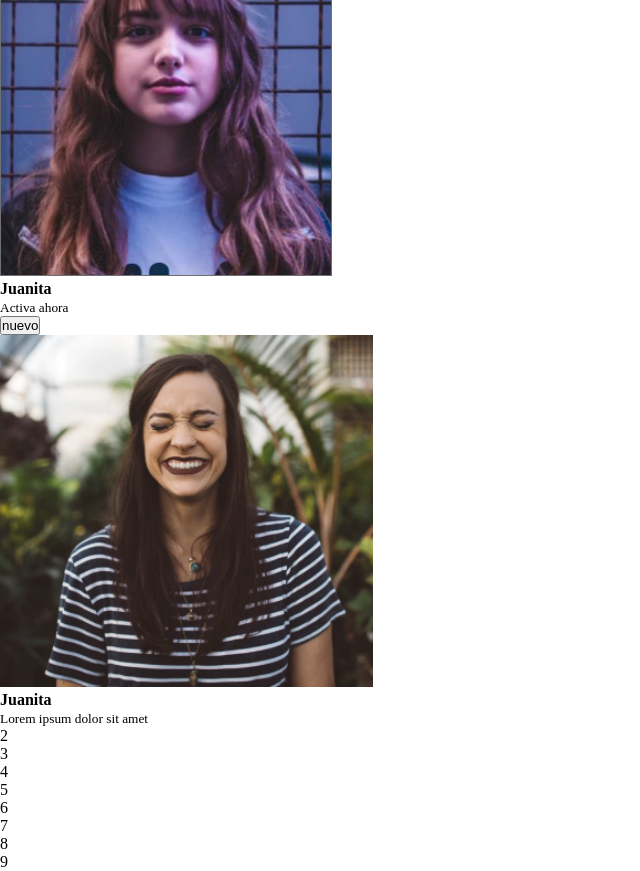
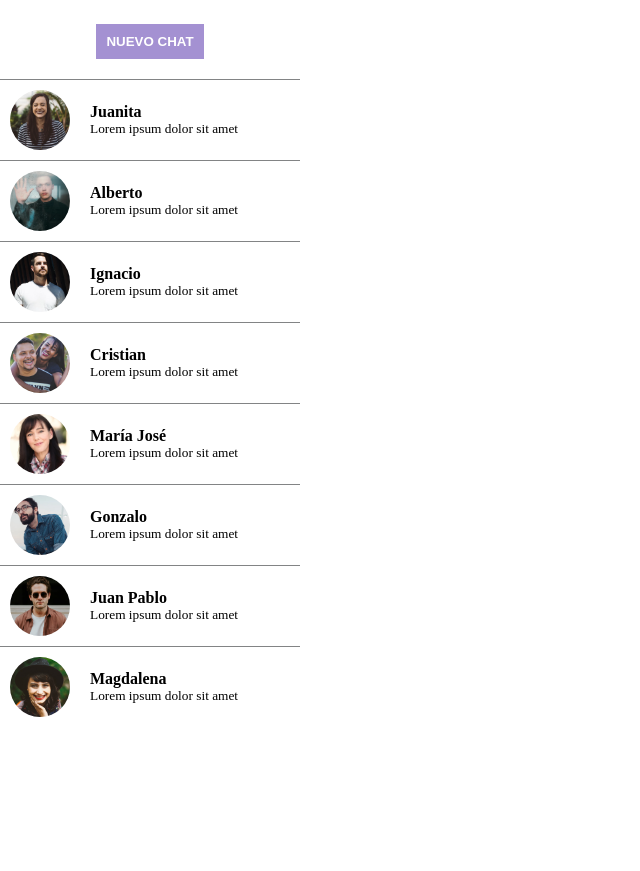
Before and after one commit to CaroFloVal/desafio_uno, a plain HTML site: page index.html in a window 1280 px wide. Shown: the part 76-947 px from the top of the page, without its empty margins (0-640 px from the left). After the commit the page ends 803 px from the top, so only its background shows below. Drawn offline with Linux system fonts and the light colour scheme.

Commit message:
estilos aside

```diff
--- a/assets/css/style.css
+++ b/assets/css/style.css
@@ -6,3 +6,83 @@
 body{
     display: flex;
 }
+
+.sidebar_btn{
+    display: flex;
+    justify-content: center;
+    align-items: center;
+    padding: 20px ;
+}
+.sidebar_btn button{
+    padding: 10px;
+    background-color: #A491D2;
+    border: none;
+    text-transform: uppercase;
+    font-weight: 800;
+    color: white;
+}
+.sidebar{
+    width: 300px;
+}
+.sidebar_header{
+    display: flex;
+    justify-content: space-between;
+    padding: 20px;
+}
+.sidebar_header_img{
+    display: flex;
+    gap: 10px;
+
+}
+.sidebar_header_img figure{
+    width: 40px;
+    height: 40px;
+    border-radius: 50%;
+    overflow: hidden;
+}
+.usuario{
+    width: 100%;
+    height: 100%;
+    object-fit: cover;
+
+}
+.sidebar_header_text{
+    display: flex;
+    flex-direction: column;
+    justify-content: center;
+
+}
+.sidebar_header_icons{
+    display: flex;
+    justify-content: center;
+    align-items: center;
+    gap: 15px;
+    font-size: 24px;
+}
+.sidebar_users_ul{
+    display: flex;
+    flex-direction: column;
+}
+.sidebar_users_li{
+    display: flex;
+    gap: 20px;
+    padding: 10px;
+    border-top: solid 1px #828485;
+}
+.sidebar_users_li figure{
+    width: 60px;
+    height: 60px;
+    border-radius: 50%;
+    overflow: hidden;
+}
+.sidebar_users_img{
+    width: 100%;
+    height: 100%;
+    object-fit: cover;
+}
+
+.sidebar_users_texts {
+    display: flex;
+    flex-direction: column;
+    justify-content: center;
+}
--- a/index.html
+++ b/index.html
@@ -8,42 +8,42 @@
     <link rel="stylesheet" href="/assets/css/style.css">
 </head>
 <body>
-    <aside>
-        <section>
-            <div>
+    <aside class="sidebar">
+        <section class="sidebar_header">
+            <div class="sidebar_header_img">
                 <div>
                     <figure>
-                        <img src="assets/img/maria.jpg" alt="foto María">
+                        <img class="usuario" src="assets/img/maria.jpg" alt="foto María">
                     </figure>
                 </div>
-                <div>
+                <div class="sidebar_header_text">
                     <p>
-                        <b>Juanita</b>
+                        <b>María</b>
                     </p>
                     <small>
                         Activa ahora
                     </small>
                 </div>
             </div>
-            <div>
-                <i></i>
-                <i></i>
+            <div class="sidebar_header_icons">
+                <i class="fa-regular fa-message"></i>
+                <i class="fa-solid fa-bars"></i>
             </div>
         </section>
-        <section>
+        <section class="sidebar_btn">
             <button>
-                nuevo
+                Nuevo chat
             </button>
         </section>
-        <section>
-            <ul>
-                <li>
+        <section class="sidebar_users">
+            <ul class="sidebar_users_ul">
+                <li class="sidebar_users_li">
                     <div>
                         <figure>
-                            <img src="assets/img/Screen Shot 2018-11-28 at 15.27.14.jpg" alt="foto Juanita">
+                            <img class="sidebar_users_img" src="assets/img/juanita.jpg" alt="foto Juanita">
                         </figure>
                     </div>
-                    <div>
+                    <div class="sidebar_users_texts">
                         <p>
                             <b>Juanita</b>
                         </p>
@@ -52,14 +52,111 @@
                         </small>
                     </div>
                 </li>
-                <li>2</li>
-                <li>3</li>
-                <li>4</li>
-                <li>5</li>
-                <li>6</li>
-                <li>7</li>
-                <li>8</li>
-                <li>9</li>
+                <li class="sidebar_users_li">
+                    <div>
+                        <figure>
+                            <img class="sidebar_users_img" src="assets/img/alberto.jpg" alt="foto Alberto">
+                        </figure>
+                    </div>
+                    <div class="sidebar_users_texts">
+                        <p>
+                            <b>Alberto</b>
+                        </p>
+                        <small>
+                            Lorem ipsum dolor sit amet
+                        </small>
+                    </div>
+                </li>
+                <li class="sidebar_users_li">
+                    <div>
+                        <figure>
+                            <img class="sidebar_users_img" src="assets/img/ignacio.jpg" alt="foto Ignacio">
+                        </figure>
+                    </div>
+                    <div class="sidebar_users_texts">
+                        <p>
+                            <b>Ignacio</b>
+                        </p>
+                        <small>
+                            Lorem ipsum dolor sit amet
+                        </small>
+                    </div>
+                </li>
+                <li class="sidebar_users_li">
+                    <div>
+                        <figure>
+                            <img class="sidebar_users_img" src="assets/img/cristian.jpg" alt="foto Cristian">
+                        </figure>
+                    </div>
+                    <div class="sidebar_users_texts">
+                        <p>
+                            <b>Cristian</b>
+                        </p>
+                        <small>
+                            Lorem ipsum dolor sit amet
+                        </small>
+                    </div>
+                </li>
+                <li class="sidebar_users_li">
+                    <div>
+                        <figure>
+                            <img class="sidebar_users_img" src="assets/img/maria jose.jpg" alt="foto María José">
+                        </figure>
+                    </div>
+                    <div class="sidebar_users_texts">
+                        <p>
+                            <b>María José</b>
+                        </p>
+                        <small>
+                            Lorem ipsum dolor sit amet
+                        </small>
+                    </div>
+                </li>
+                <li class="sidebar_users_li">
+                    <div>
+                        <figure>
+                            <img class="sidebar_users_img" src="assets/img/gonzalo.jpg" alt="foto Gonzalo">
+                        </figure>
+                    </div>
+                    <div class="sidebar_users_texts">
+                        <p>
+                            <b>Gonzalo</b>
+                        </p>
+                        <small>
+                            Lorem ipsum dolor sit amet
+                        </small>
+                    </div>
+                </li>
+                <li class="sidebar_users_li">
+                    <div>
+                        <figure>
+                            <img class="sidebar_users_img" src="assets/img/juan pablo.jpg" alt="foto Juan Pablo">
+                        </figure>
+                    </div>
+                    <div class="sidebar_users_texts">
+                        <p>
+                            <b>Juan Pablo</b>
+                        </p>
+                        <small>
+                            Lorem ipsum dolor sit amet
+                        </small>
+                    </div>
+                </li>
+                <li class="sidebar_users_li">
+                    <div>
+                        <figure>
+                            <img class="sidebar_users_img" src="assets/img/magdalena.jpg" alt="foto magdalena">
+                        </figure>
+                    </div>
+                    <div class="sidebar_users_texts">
+                        <p>
+                            <b>Magdalena</b>
+                        </p>
+                        <small>
+                            Lorem ipsum dolor sit amet
+                        </small>
+                    </div>
+                </li>
             </ul>
         </section>
 
```
Also changed, not shown: assets/img/alberto.jpg (renamed from assets/img/Screen Shot 2018-11-28 at 15.32.16.jpg), assets/img/cristian.jpg (renamed from assets/img/Screen Shot 2018-11-28 at 15.28.30.jpg), assets/img/gonzalo.jpg (renamed from assets/img/Screen Shot 2018-11-28 at 15.31.09.jpg), assets/img/ignacio.jpg (renamed from assets/img/Screen Shot 2018-11-28 at 15.30.34.jpg), assets/img/juan pablo.jpg (renamed from assets/img/Screen Shot 2018-11-28 at 15.30.54.jpg), assets/img/juanita.jpg (renamed from assets/img/Screen Shot 2018-11-28 at 15.27.14.jpg), assets/img/magdalena.jpg (renamed from assets/img/Screen Shot 2018-11-28 at 15.28.04.jpg), assets/img/maria jose.jpg (renamed from assets/img/Screen Shot 2018-11-28 at 15.32.44.jpg).
